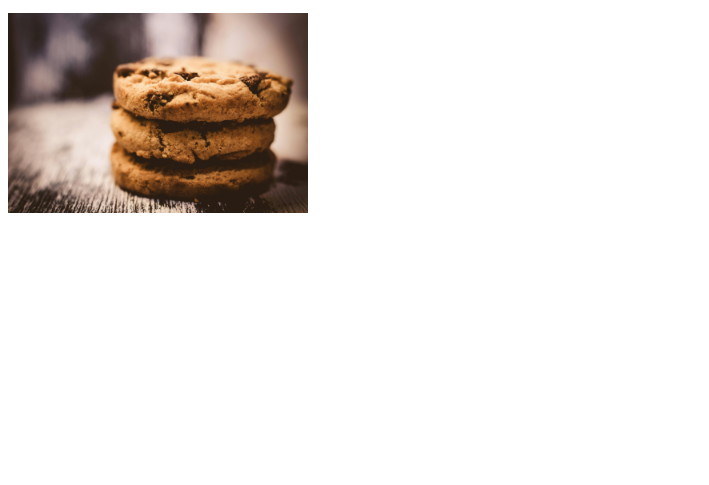
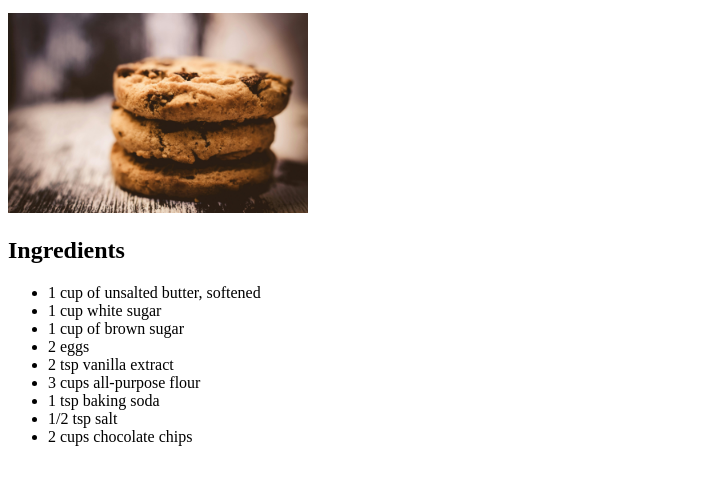
Before and after one commit to straumoy/14-Recipe-Page, a plain HTML site: page index.html in a window 1280 px wide. Shown: the part 101-586 px from the top of the page, without its empty margins (0-709 px from the left). Drawn offline with Linux system fonts and the light colour scheme.

Commit message:
addedIngredients

```diff
--- a/index.html
+++ b/index.html
@@ -12,6 +12,18 @@
     <p>These homemade cookies are soft, chewy, and loaded with chocolate chips. Perfect for any occasion!</p>
     <img src="images/pexels-fotios-photos-230325.jpg" alt="Macro Photography of Pile of 3 Cookies" width="300" height="200">
 
+    <h2>Ingredients</h2>
+    <ul>
+        <li>1 cup of unsalted butter, softened</li>
+        <li>1 cup white sugar</li>
+        <li>1 cup of brown sugar</li>
+        <li>2 eggs</li>
+        <li>2 tsp vanilla extract</li>
+        <li>3 cups all-purpose flour</li>
+        <li>1 tsp baking soda</li>
+        <li>1/2 tsp salt</li> <!--aka a little bit of that ocean-->
+        <li>2 cups chocolate chips</li>
+
 
     </ul>
 </body>
```
